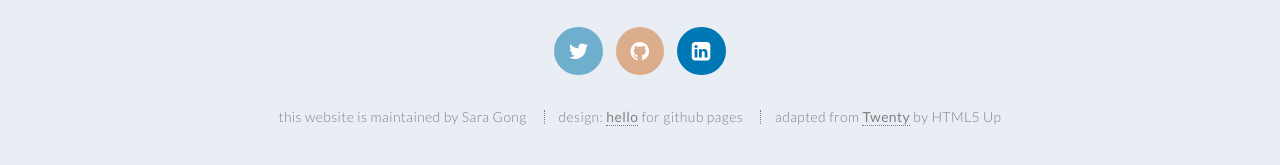
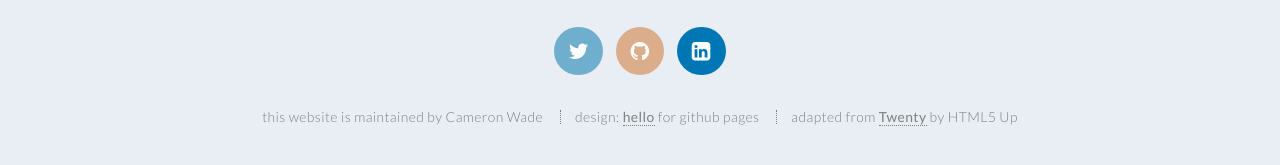
Before and after one commit to SutubraResearch/SutubraResearch.github.io, a Jekyll site: the page built from index.md, in a window 1280 px wide and 900 px high, scrolled down 5491 px. Shown: the part 707-872 px from the top of the window. Built offline with Jekyll 4.4.1, drawn with Linux system fonts in a browser that asks for light colours.

Commit message:
Update config

```diff
--- a/_config.yml
+++ b/_config.yml
@@ -1,10 +1,10 @@
 # _config.yml
 
 # required, replace with your own information -----
-title: Hello for Github Pages
-author: Sara Gong
-description: >
-  A minimalist template for designing a personal GitHub Pages website - without typing a single line of code.
+title: Sutubra Research
+author: Cameron Wade
+description: # >
+#  A minimalist template for designing a personal GitHub Pages website - without typing a single line of code.
 baseurl: ""
 
 plugins:
```
